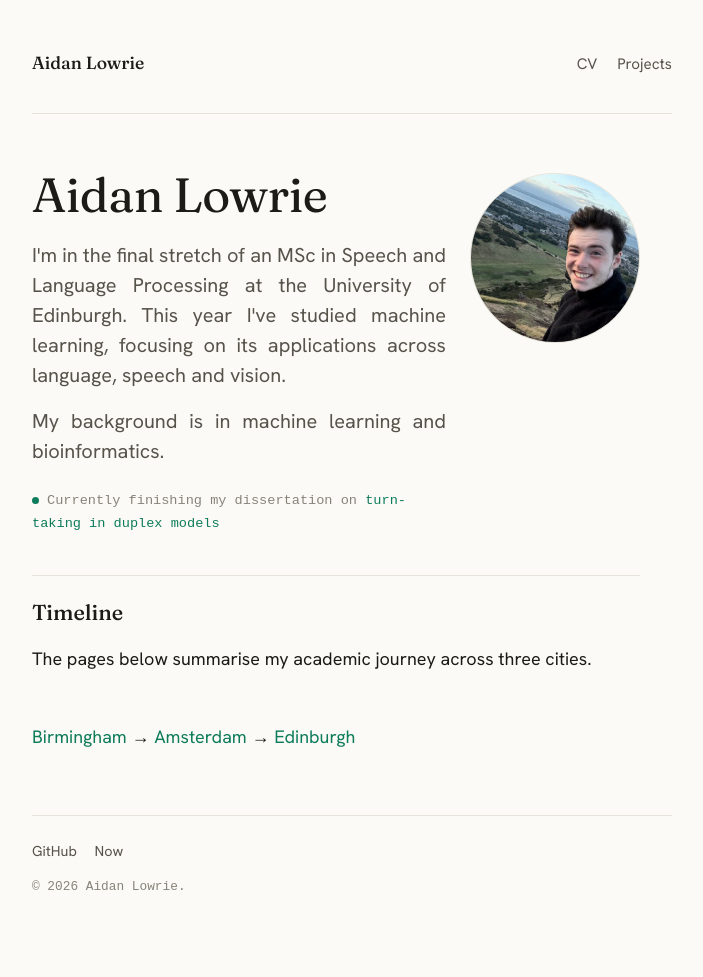
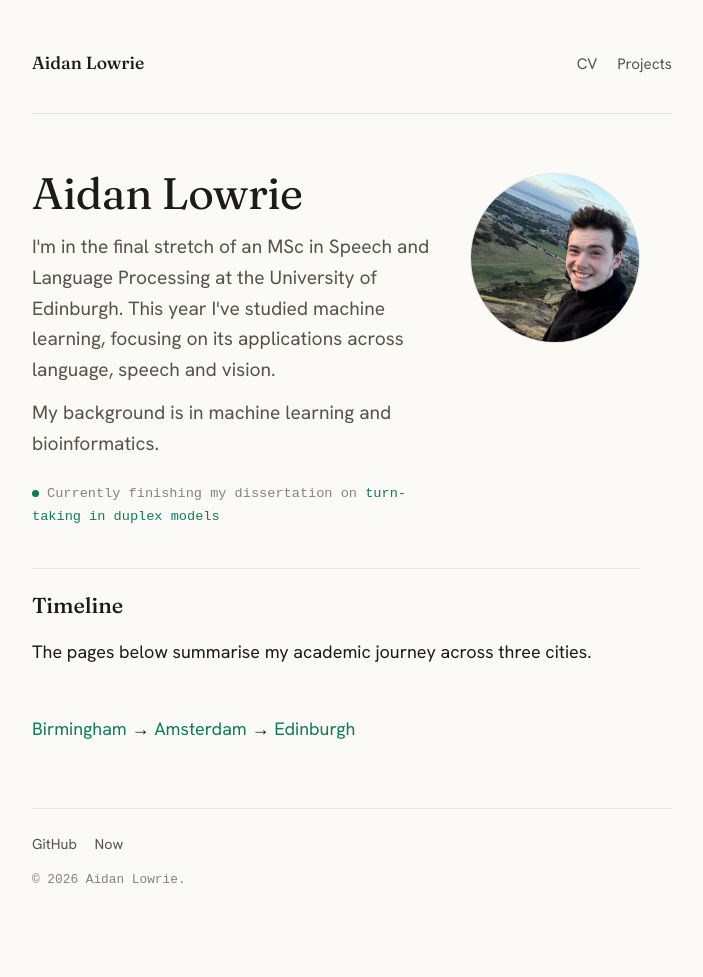
Before and after one commit to aidanlowrie/aidanlowrie.github.io, a Jekyll site: the page built from index.html, in a window 1280 px wide. Shown: the whole page, without its empty margins (288-991 px from the left). Built offline with Jekyll 4.4.1, drawn with Linux system fonts in a browser that asks for light colours; some web fonts are replaced.

Commit message:
Improve hero section design and readability
- Remove justified text (was creating awkward word spacing)
- Reduce text width to 480px (optimal 65-75 character line length)
- Increase line-height to 1.6 for better readability
- Adjust font sizes: name to 2.75rem, tagline to 1.2rem
- Increase gap between text and portrait for better balance
- Fine-tune paragraph spacing

```diff
--- a/assets/css/style.scss
+++ b/assets/css/style.scss
@@ -133,13 +133,13 @@ strong { font-weight:500; }
   padding:1rem 0 2.5rem;
   display:grid;
   grid-template-columns:1fr auto;
-  gap:1.1rem 1.5rem;
+  gap:1.1rem 2.5rem;
   align-items:start;
 }
 .hero-intro { min-width:0; }
 .hero-name { font-family:var(--serif); font-weight:400; line-height:1.05;
-  font-size:3rem; margin:0 0 1.25rem; letter-spacing:-0.01em; }
-.hero-tagline { font-size:1.25rem; line-height:1.5; color:var(--muted); max-width:600px; margin:0 0 1.5rem; text-align:justify; }
+  font-size:2.75rem; margin:0 0 1rem; letter-spacing:-0.01em; }
+.hero-tagline { font-size:1.2rem; line-height:1.6; color:var(--muted); max-width:480px; margin:0 0 1.5rem; }
 .status { font-family:var(--mono); font-size:0.85rem; color:var(--faint); display:block; }
 .dot { display:inline-block; width:7px; height:7px; border-radius:50%; background:var(--accent); margin-right:0.5rem; vertical-align:baseline; }
 
--- a/index.html
+++ b/index.html
@@ -6,7 +6,7 @@ title: ""
   <div class="hero-intro">
     <h1 class="hero-name">Aidan Lowrie</h1>
     <p class="hero-tagline">I'm in the final stretch of an MSc in Speech and Language Processing at the University of Edinburgh. This year I've studied machine learning, focusing on its applications across language, speech and vision.</p>
-    <p class="hero-tagline" style="margin-top: -0.5rem;">My background is in machine learning and bioinformatics.</p>
+    <p class="hero-tagline" style="margin-top: -0.75rem;">My background is in machine learning and bioinformatics.</p>
     <span class="status"><span class="dot"></span>Currently finishing my dissertation on <a href="{{ '/projects/turn-taking/' | relative_url }}">turn-taking in duplex models</a></span>
   </div>
   <div class="hero-portrait">
```
